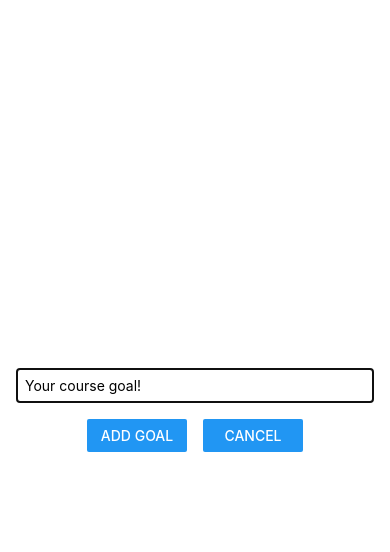
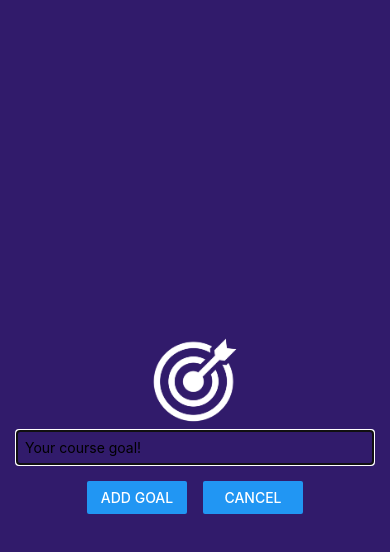
Before and after one commit to NaruNarsha/Udemy, a React Native app in the folder ReactNative/starting-project/: screen / in a window 390 px wide. Both pictures are taken after a click on the button "ADD NEW GOAL". Shown: the top 552 px of the page. Built offline with nearby package versions, Linux system fonts and the light colour scheme.

Commit message:
RN 37. 이미지로 작업하기 & 색상 변경하기

```diff
--- a/ReactNative/starting-project/components/GoalInput.js
+++ b/ReactNative/starting-project/components/GoalInput.js
@@ -1,5 +1,8 @@
 import { useState } from "react";
-import { StyleSheet, View, TextInput, Button, Modal } from "react-native";
+import { StyleSheet, View, TextInput, Button, Modal, Image } from "react-native";
+
+
+
 
 function GoalInput(props) {
   const [enteredGoalText, setEnteredGoalText] = useState("");
@@ -16,9 +19,13 @@
     setEnteredGoalText(""); // 새로운 목표가 추가된 후 입력 필드를 초기화
   }
 
+  // 1. require('../assets/images/goal.png')
+  // 2. 파일 상단에 import 구문 추가: import goalImage from '../assets/images/goal.png';
+  // 3. Image 컴포넌트에서 source에 goalImage 사용: <Image style={styles.image} source={goalImage} />
   return (
     <Modal visible={props.visible} animationType="slide">
       <View style={styles.inputContainer}>
+        <Image style = {styles.image} source={require('../assets/images/goal.png')} />
         <TextInput
           style={styles.textInput}
           placeholder="Your course goal!"
@@ -46,14 +53,20 @@
 const styles = StyleSheet.create({
   inputContainer: {
     flex: 1,
-    flexDirection: "column", // "row": 자식들이 가로로 나란히 배치됨, "column": 자식들이 세로로 나란히 배치됨
+    //flexDirection: "column", // "row": 자식들이 가로로 나란히 배치됨, "column": 자식들이 세로로 나란히 배치됨
     justifyContent: "center", // 주축(가로 또는 세로 방향) 기준으로 중앙에 배치
     alignItems: "center",
-    marginBottom: 24,
-    borderBottomWidth: 1,
-    borderBottomColor: "#cccccc",
+    //marginBottom: 24,
+    //borderBottomWidth: 1,
+    //borderBottomColor: "#cccccc",
     //backgroundColor: '#e4bebe',
     padding : 16, // 내부 여백을 16 단위로 설정하여 요소들이 컨테이너의 가장자리에서 떨어지도록 함
+    backgroundColor: '#311b6b'
+  },
+  image:{
+    width: 100,
+    height: 100,
+    margine:20,
   },
   textInput: {
     borderWidth: 1,
```
Also changed, not shown: ReactNative/starting-project/assets/images/goal.png (added).
